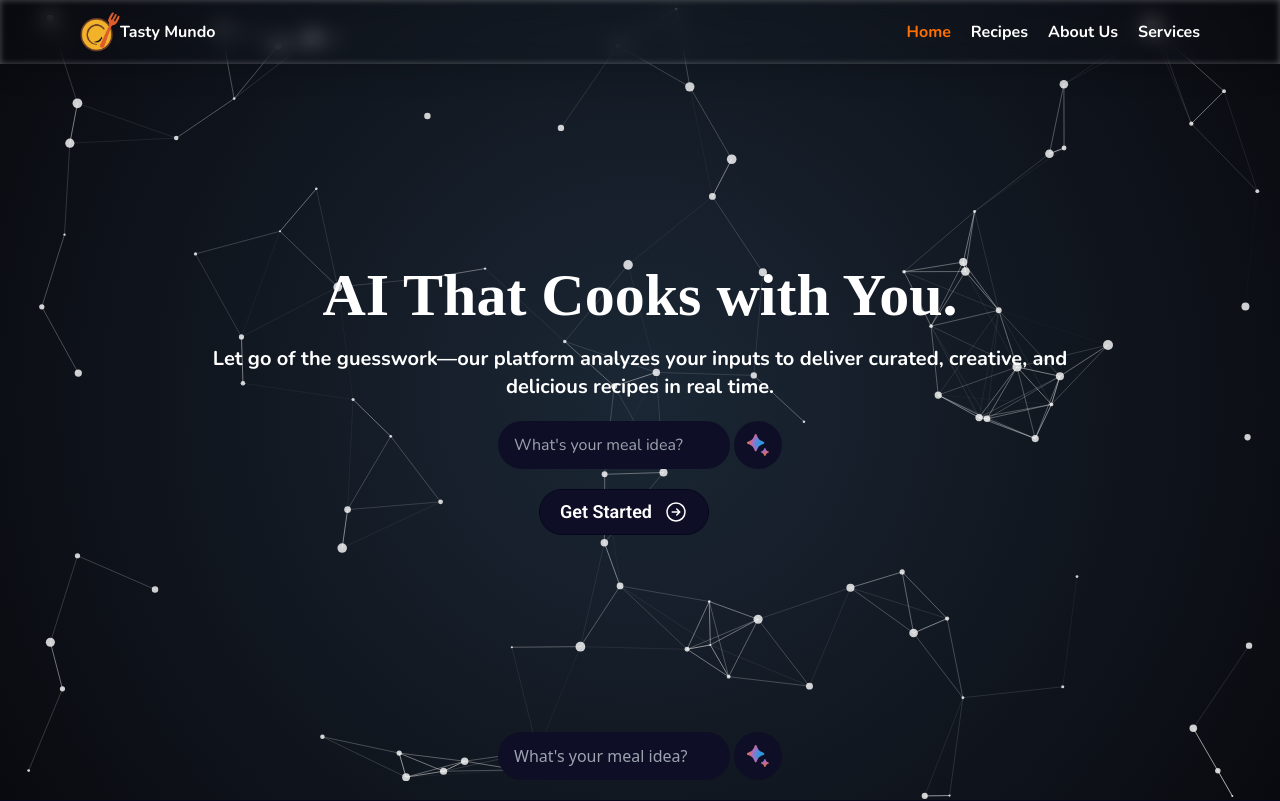
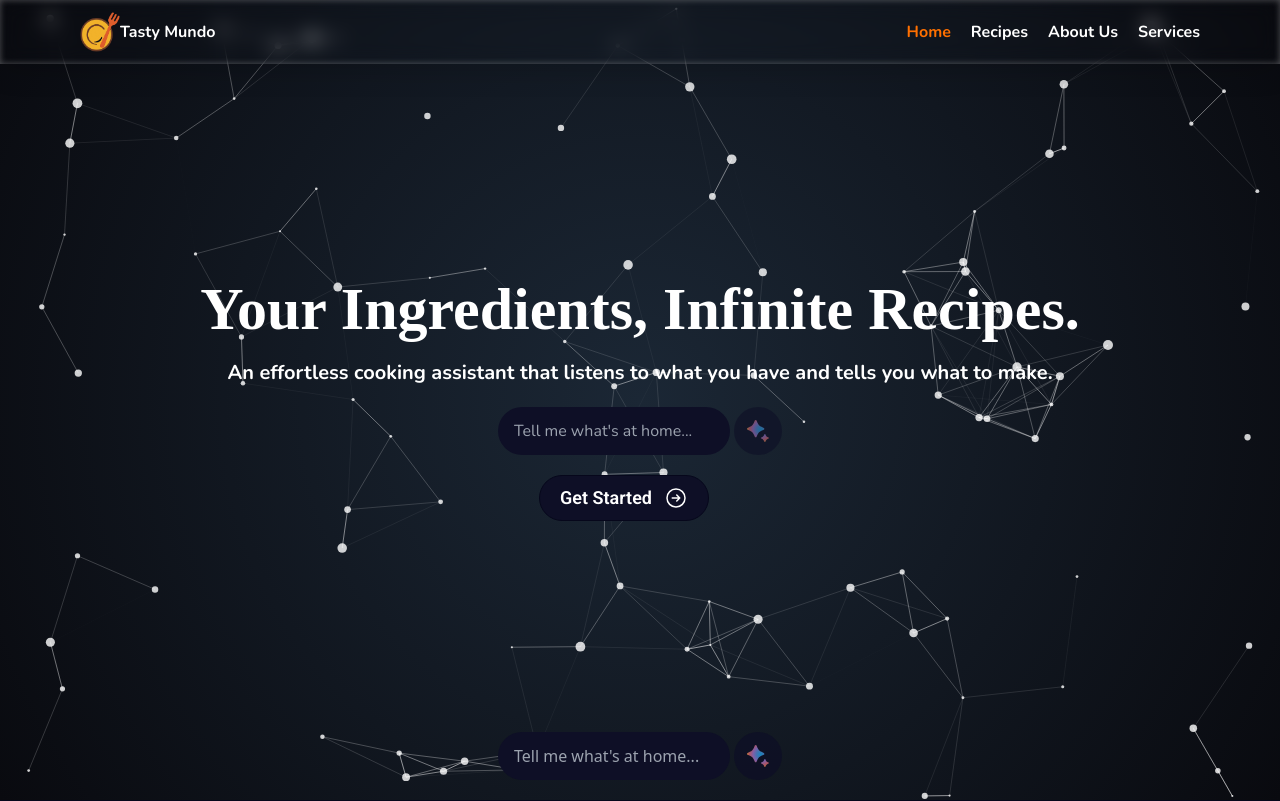
Before and after one commit to AimableUK/Tasty_Mundo, a React (Vite) app: page / in a window 1280 px wide. Shown: the top 801 px of the page. Built offline with nearby package versions, Linux system fonts and the light colour scheme; no server answers; a web font is replaced by a local one; what @huggingface/inference would draw is missing.

Commit message:
Worked with the home Input Boxes for working with the AI

```diff
--- a/src/Components/Home/Home.jsx
+++ b/src/Components/Home/Home.jsx
@@ -23,18 +23,26 @@ import faqData from "../../Data/FAQ/faqData.js";
 
 // Testimonials
 import Testimonials from "../Testimonials/Testimonials.jsx";
+
 import { getDailyItems } from "../../utils/getDailyItems.js";
 import Chat from "../HomeChatInput/Chat.jsx";
-import { Link } from "react-router-dom";
+import { Link, useNavigate } from "react-router-dom";
 import { Form, Formik, Field, ErrorMessage } from "formik";
 import { contactUsSchema } from "../../Schema/contactUsSchema.js";
 import emailjs from "@emailjs/browser";
+import { useChatStore } from "../../store/useChatStore.js";
+import { v4 as uuidv4 } from "uuid";
 
 const Home = () => {
   const trendingRef = useRef(null);
   const ingredientsRef = useRef(null);
   const [ingredientsList, setIngredientsList] = useState([]);
   const [ingredientsTop, setIngredientsTop] = useState("");
+
+  const [ingredients, setIngredients] = useState("");
+
+  const addChat = useChatStore((state) => state.addChat);
+  const navigate = useNavigate();
 
   // Sending Email
   const [submitStatus, setSubmitStatus] = useState(null);
@@ -68,13 +76,21 @@ const Home = () => {
     }
   }
 
+  const [randomTagline, setRandomTagline] = useState("");
+  const [randomSubTagline, setRandomSubTagline] = useState("");
+  const [randomPlaceholder, setRandomPlaceholder] = useState("");
+
   function getRandomItem(array) {
     return array[Math.floor(Math.random() * array.length)];
   }
 
-  const randomTagline = getRandomItem(taglines);
-  const randomSubTagline = getRandomItem(subTaglines);
-  const randomPlaceholder = getRandomItem(placeholders);
+  useEffect(() => {
+    if (taglines?.length && subTaglines?.length && placeholders?.length) {
+      setRandomTagline(getRandomItem(taglines));
+      setRandomSubTagline(getRandomItem(subTaglines));
+      setRandomPlaceholder(getRandomItem(placeholders));
+    }
+  }, []);
 
   // Trending Flavors
   const scrollLeft = (ref) =>
@@ -98,13 +114,48 @@ const Home = () => {
     });
   };
 
-  const handleSubmit = () => {
-    console.log(ingredientsList);
+  const parseIngredients = (text) => {
+    return text
+      .split(",")
+      .flatMap((part) =>
+        part
+          .trim()
+          .split(" ")
+          .map((word) => word.trim().replace(/[^a-zA-Z0-9]/g, ""))
+      )
+      .filter(Boolean);
   };
 
-  const handleSubmitTop = () => {
-    console.log(ingredientsTop);
+  const handleSubmit = () => {
+    const trimmed = ingredientsTop.trim();
+    if (!trimmed) return;
+
+    const ingredientsArray = parseIngredients(trimmed);
+
+    const shuffled = [...ingredientsArray].sort(() => 0.5 - Math.random());
+    const selected = shuffled.slice(0, Math.min(2, ingredientsArray.length));
+    const chatName = selected.length
+      ? `${selected.join(" ")} Recipe`
+      : "Custom Recipe";
+
+    const newId = uuidv4();
+    const newChat = {
+      id: newId,
+      chatName,
+      ingredients: ingredientsArray,
+      generatedAt: new Date().toISOString(),
+      result: "",
+      response: null,
+    };
+
+    addChat(newChat);
+    setIngredients("");
+    setTimeout(() => {
+      navigate(`/c/${newId}`);
+    }, 50);
   };
+
+  const isValidInput = ingredientsTop.trim().split(/\s+/).length >= 2;
 
   return (
     <div className="relative">
@@ -127,8 +178,11 @@ const Home = () => {
               />
             </div>
             <button
-              onClick={handleSubmitTop}
-              className="hover:scale-95 active:scale-90 transition-all duration-200 ease-in-out p-3 rounded-full font-bold bg-[#0e0f26] flex flex-row flex-nowrap"
+              disabled={!isValidInput}
+              onClick={handleSubmit}
+              className={`hover:scale-95 active:scale-90 transition-all duration-200 ease-in-out p-3 rounded-full font-bold bg-[#0e0f26] flex flex-row flex-nowrap ${
+                !isValidInput ? "opacity-60 cursor-not-allowed" : ""
+              }`}
             >
               <svg
                 xmlns="http://www.w3.org/2000/svg"
@@ -314,9 +368,9 @@ const Home = () => {
       </section>
 
       <Chat
-        handleSubmit={handleSubmit}
         randomPlaceholder={randomPlaceholder}
-        value={ingredientsList}
+        ingredientsList={ingredientsList}
+        setIngredientsList={setIngredientsList}
         onAddIngredient={addIngredient}
         trendingRef={trendingRef}
         ingredientsRef={ingredientsRef}
--- a/src/Components/HomeChatInput/Chat.jsx
+++ b/src/Components/HomeChatInput/Chat.jsx
@@ -1,13 +1,52 @@
 import React, { useEffect, useState } from "react";
+import { useChatStore } from "../../store/useChatStore";
+import { useNavigate } from "react-router-dom";
+import { v4 as uuidv4 } from "uuid";
 
 const Chat = ({
-  value,
+  ingredientsList,
+  setIngredientsList,
   randomPlaceholder,
-  handleSubmit,
   trendingRef,
   ingredientsRef,
 }) => {
   const [isVisible, setIsVisible] = useState(false);
+
+  const addChat = useChatStore((state) => state.addChat);
+
+  const navigate = useNavigate();
+
+  useEffect(() => {
+    console.log(ingredientsList);
+  }, [ingredientsList]);
+
+  const handleSubmit = () => {
+    const shuffled = [...ingredientsList].sort(() => 0.5 - Math.random());
+    const selected = shuffled.Math.floor(
+      Math.random * ingredientsList.length
+    ).slice(0, Math.min(2, ingredientsList.length));
+    const chatName = selected.length
+      ? `${selected.join(" ")} Recipe`
+      : "Custom Recipe";
+
+    const newId = uuidv4();
+    const newChat = {
+      id: newId,
+      chatName,
+      ingredients: ingredientsList,
+      generatedAt: new Date().toISOString(),
+      result: "",
+      response: null,
+    };
+
+    addChat(newChat);
+    setIngredientsList("");
+    setTimeout(() => {
+      navigate(`/c/${newId}`);
+    }, 50);
+  };
+
+  const isValidInput = ingredientsList.length >= 2;
 
   useEffect(() => {
     const trending = trendingRef?.current;
@@ -43,16 +82,20 @@ const Chat = ({
         <input
           type="text"
           placeholder={randomPlaceholder}
-          value={value}
+          value={ingredientsList}
+          onChange={(e) => setIngredientsList(e.target.value)}
           className={`
             no-underline outline-none w-[200px] md:focus:w-[350px] lg:focus:w-[550px] bg-[#0e0f26] text-white transform transition-all duration-300 ease-in-out
-            ${value.length > 0 && "md:w-[350px] lg:w-[550px]"}
+            ${ingredientsList.length > 0 && "md:w-[350px] lg:w-[550px]"}
             `}
         />
       </div>
       <button
+        disabled={!isValidInput}
         onClick={handleSubmit}
-        className="hover:scale-95 active:scale-90 transition-all duration-200 ease-in-out p-3 rounded-full font-bold bg-[#0e0f26] flex flex-row flex-nowrap"
+        className={`hover:scale-95 active:scale-90 transition-all duration-200 ease-in-out p-3 rounded-full font-bold bg-[#0e0f26] flex flex-row flex-nowrap ${
+          !isValidInput ? "opacity-80 cursor-not-allowed" : ""
+        }`}
       >
         <svg
           xmlns="http://www.w3.org/2000/svg"
```
